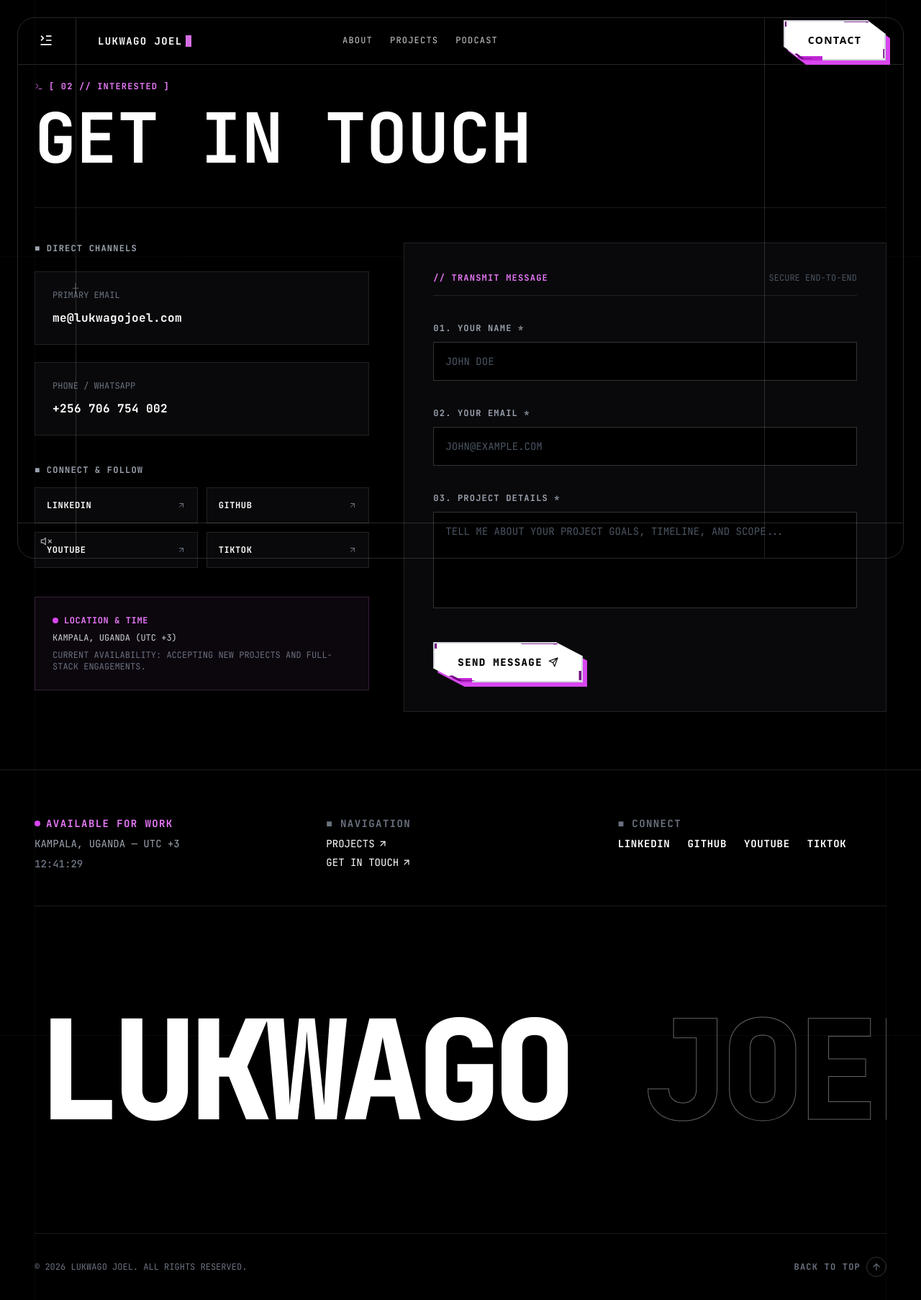
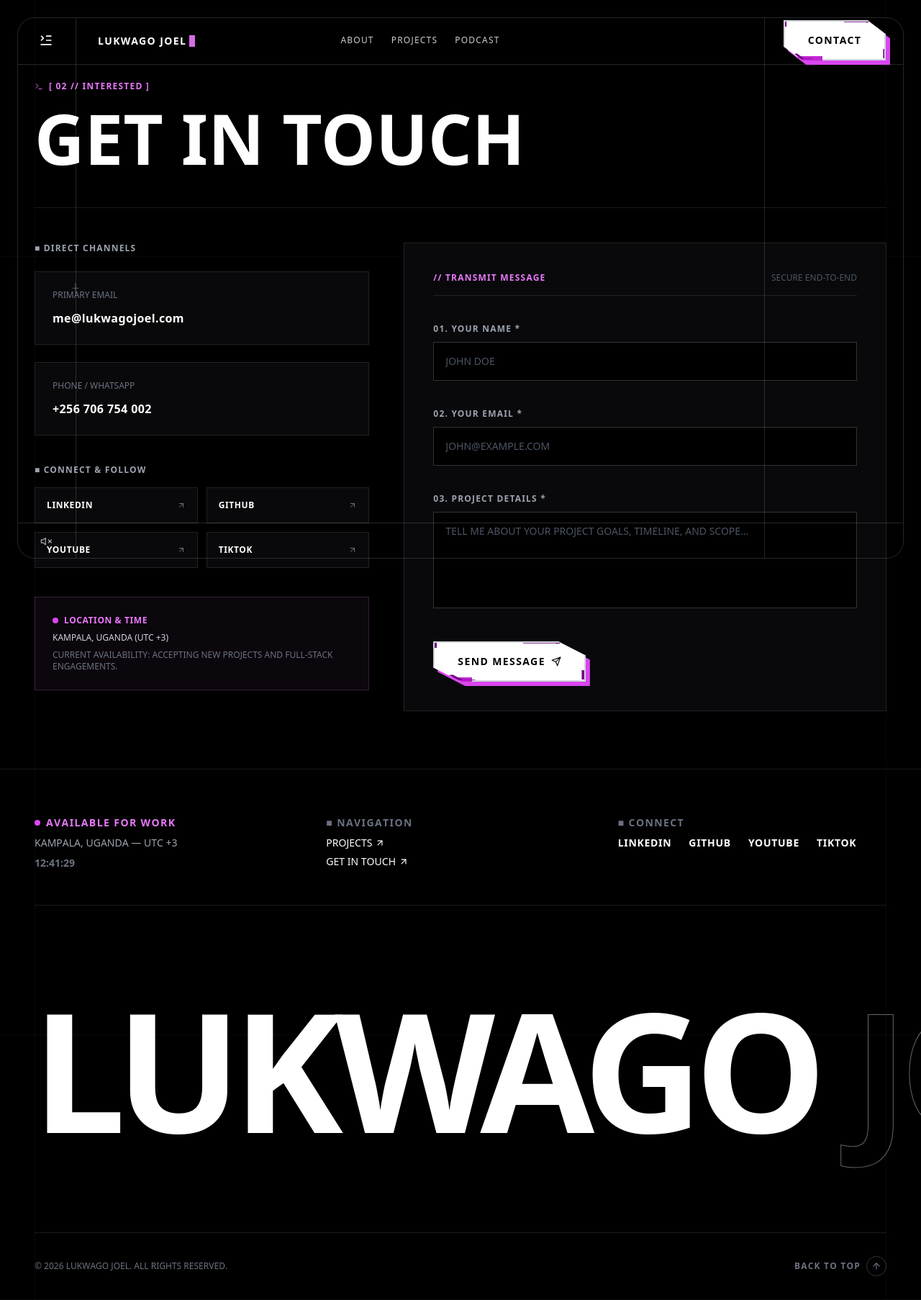
Before and after one commit to lukwagojoel/lukwagojoel, a Next.js app: page /contact in a window 1280 px wide. Shown: the whole page at 72% size. Built offline with nearby package versions, Linux system fonts and the light colour scheme.

Commit message:
changed the font

```diff
--- a/app/layout.tsx
+++ b/app/layout.tsx
@@ -1,20 +1,25 @@
 import type { Metadata } from "next";
-import { Bebas_Neue, Inter, IBM_Plex_Mono,JetBrains_Mono } from "next/font/google";
+import {  Inter,Quicksand, Montserrat } from "next/font/google";
 import "./globals.css";
 import {personJsonLd} from "../components/identity";
-import CustomCursor from "@/components/cusor";
 import { Header } from "@/components/kprstyle/Header";
 import { Footer } from "@/components/kprstyle/Footer";
 import { SmoothScroll } from "@/components/kprstyle/Effects/smoothScroll";
 
 
-const plex = IBM_Plex_Mono({
+
+const montserrat = Montserrat({
   weight: ["400", "500"],
   subsets: ["latin"],
-  variable: "--plex",
+  variable: "--font-montserrat",
   display: "swap",
 });
-
+const quicksand = Quicksand({
+  weight: ["400", "500"],
+  subsets: ["latin"],
+  variable: "--font-quicksand",
+  display: "swap",
+});
 
 const inter = Inter({
   subsets: ["latin"],
@@ -22,11 +27,7 @@ const inter = Inter({
   display: "swap",
 });
 
-const jetbrainsMono = JetBrains_Mono({
-  subsets: ["latin"],
-  variable: "--font-mono",
-  display: "swap",
-});
+
 
 export const metadata: Metadata = {
   metadataBase: new URL("https://lukwagojoel.com"),
@@ -121,7 +122,7 @@ export default function RootLayout({
   children: React.ReactNode;
 }) {
   return (
-    <html lang="en" className={`${jetbrainsMono.variable} ${inter.variable} ${plex.variable} ${jetbrainsMono.variable}`}>
+    <html lang="en" className={`${montserrat.variable} ${inter.variable}`}>
       <body className="font-body bg-carbon text-bone antialiased">
         <SmoothScroll>
         <script
--- a/components/kprstyle/Footer.tsx
+++ b/components/kprstyle/Footer.tsx
@@ -12,9 +12,7 @@ export const Footer = () => {
   const [timeString, setTimeString] = useState<string>("");
   const nameSectionRef = useRef<HTMLDivElement>(null);
 
-  // Live Digital Clock - deliberately NOT run through AnimatedText, since
-  // re-triggering a letter reveal every second would look like a glitch
-  // rather than an effect.
+  // Live Digital Clock
   useEffect(() => {
     const updateTime = () => {
       const now = new Date();
@@ -37,19 +35,17 @@ export const Footer = () => {
     window.scrollTo({ top: 0, behavior: "smooth" });
   };
 
-  // Horizontal scroll-linked reveal for the name banner. Progress runs 0->1
-  // as the banner's section travels through the viewport, and drives an x
-  // translation - the name is wider than the screen on one line, so this
-  // is what pulls the off-screen parts into view instead of it just
-  // sitting there static.
+  // Full viewport-width horizontal scroll translation
   const { scrollYProgress: nameProgress } = useScroll({
     target: nameSectionRef,
     offset: ["start end", "end start"],
   });
-  const nameX = useTransform(nameProgress, [0, 1], ["12%", "-38%"]);
+
+  // Drives the name across the entire screen from right to left
+  const nameX = useTransform(nameProgress, [0, 1], ["25vw", "-65vw"]);
 
   return (
-    <footer className="relative w-full bg-black text-white font-mono border-t border-white/10 overflow-hidden pt-16 pb-8 px-6 sm:px-12">
+    <footer className="relative w-full bg-black text-white font-mono border-t border-white/10 overflow-hidden pt-16 pb-8">
       {/* Background HUD Grid Guidelines */}
       <div className="absolute inset-0 pointer-events-none select-none overflow-hidden opacity-20">
         <div className="absolute top-0 bottom-0 left-6 sm:left-12 border-r border-white/20" />
@@ -57,8 +53,9 @@ export const Footer = () => {
         <div className="absolute top-1/2 left-0 right-0 border-b border-white/20" />
       </div>
 
-      <div className="max-w-7xl mx-auto relative z-10 flex flex-col justify-between min-h-[80vh]">
-        {/* Top Header Row */}
+      <div className="w-full relative z-10 flex flex-col justify-between min-h-[80vh]">
+        {/* Top Header Row Container */}
+        <div className="max-w-7xl mx-auto w-full px-6 sm:px-12">
           <div className="grid grid-cols-1 md:grid-cols-3 gap-8 pb-12 border-b border-white/10 text-xs sm:text-sm">
             {/* Column 1: Status & Location */}
             <Reveal once={false}>
@@ -77,7 +74,7 @@ export const Footer = () => {
               </div>
             </Reveal>
 
-          {/* Column 2: Quick Links / Navigation */}
+            {/* Column 2: Navigation Links */}
             <Reveal once={false}>
               <div className="space-y-2">
                 <span className="text-gray-500 block font-bold tracking-widest">
@@ -117,8 +114,6 @@ export const Footer = () => {
                       rel="noreferrer"
                       className="hover:text-fuchsia-400 transition-colors font-bold tracking-wider"
                     >
-                    {/* kept as ScrambleText - this is its own hover
-                        interaction, separate from the scroll reveal */}
                       <ScrambleText text={s.label} />
                     </a>
                   ))}
@@ -126,22 +121,27 @@ export const Footer = () => {
               </div>
             </Reveal>
           </div>
+        </div>
 
-        {/* Centerpiece: Horizontal scroll-linked name reveal */}
-        <div ref={nameSectionRef} className="py-16 sm:py-24 overflow-hidden">
+        {/* Full-Width Centerpiece Banner */}
+        <div
+          ref={nameSectionRef}
+          className="w-full py-16 sm:py-24 overflow-hidden relative"
+        >
           <motion.div
             style={{ x: nameX }}
-            className="w-fit whitespace-nowrap cursor-pointer select-none"
+            className="w-max whitespace-nowrap cursor-pointer select-none"
             onClick={scrollToTop}
           >
-            <h2 className="inline-block font-extrabold text-[13vw] sm:text-[15vw] leading-none tracking-tighter uppercase text-white transition-colors duration-500 hover:text-fuchsia-400">
+            <h2 className="font-extrabold text-[15vw] sm:text-[18vw] leading-none tracking-tighter uppercase text-white transition-colors duration-500 hover:text-fuchsia-400">
               LUKWAGO{" "}
               <span className="stroke-text text-transparent">JOEL.</span>
             </h2>
           </motion.div>
         </div>
 
-        {/* Bottom Bar */}
+        {/* Bottom Bar Container */}
+        <div className="max-w-7xl mx-auto w-full px-6 sm:px-12">
           <Reveal once={false}>
             <div className="flex flex-col sm:flex-row items-center justify-between gap-4 pt-8 border-t border-white/10 text-xs text-gray-500">
               <div>
@@ -164,8 +164,8 @@ export const Footer = () => {
             </div>
           </Reveal>
         </div>
+      </div>
 
-      {/* Stroke text helper styling for outline text effect */}
       <style jsx>{`
         .stroke-text {
           -webkit-text-stroke: 1px rgba(255, 255, 255, 0.4);
--- a/data/Navigation.ts
+++ b/data/Navigation.ts
@@ -27,7 +27,7 @@ export const SIDEBAR_LINKS = [
     label: "GALLERY",
 
     href: "/gallery",
-    image: "https://images.unsplash.com/photo-1513542789411-b6a5d4f31634?auto=format&fit=crop&w=1000&q=80"
+    image: "https://images.pexels.com/photos/1196827/pexels-photo-1196827.jpeg"
   },
   {
     label: "MERCH",
```
Lines whose indentation alone changed are shown as unchanged.
